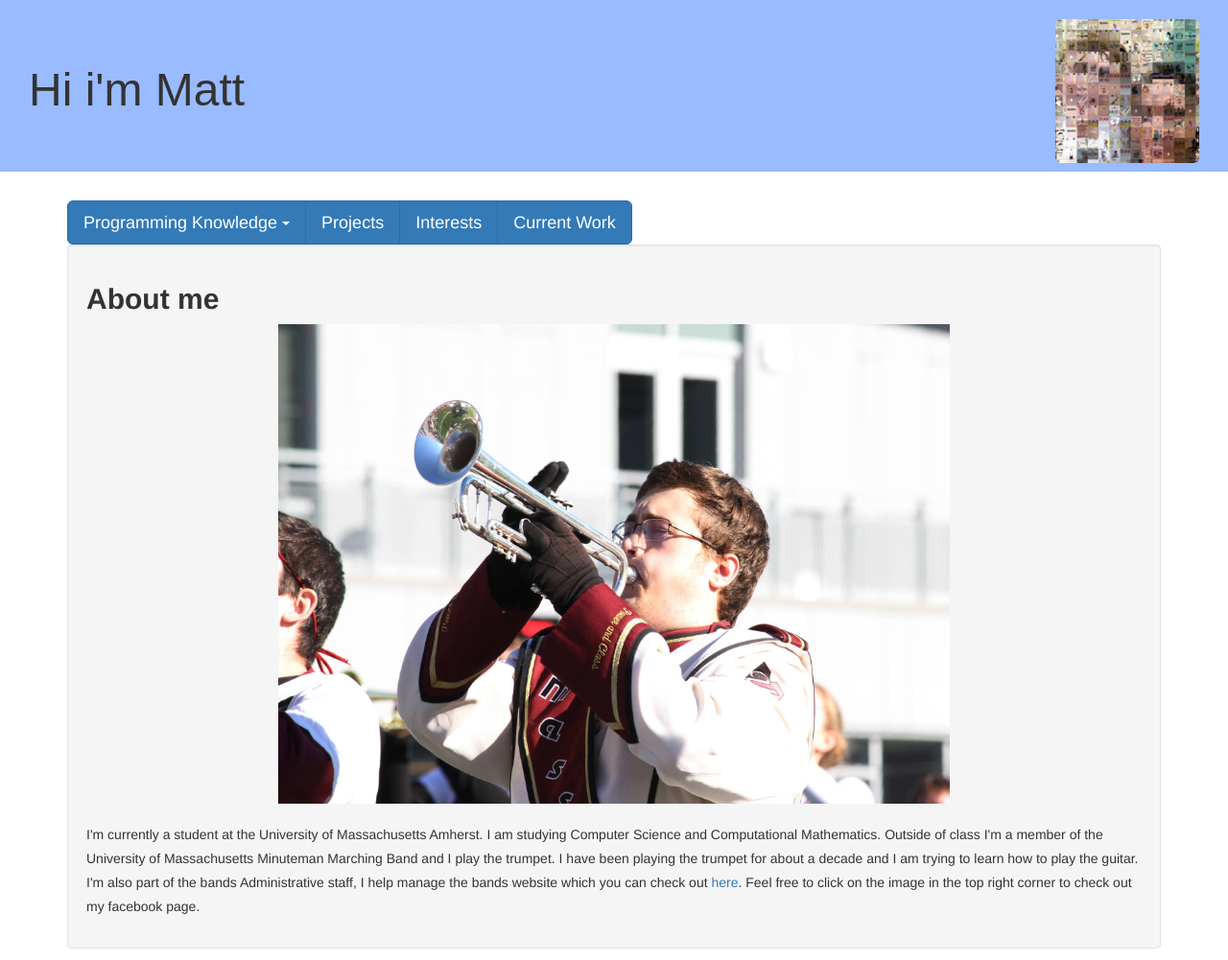
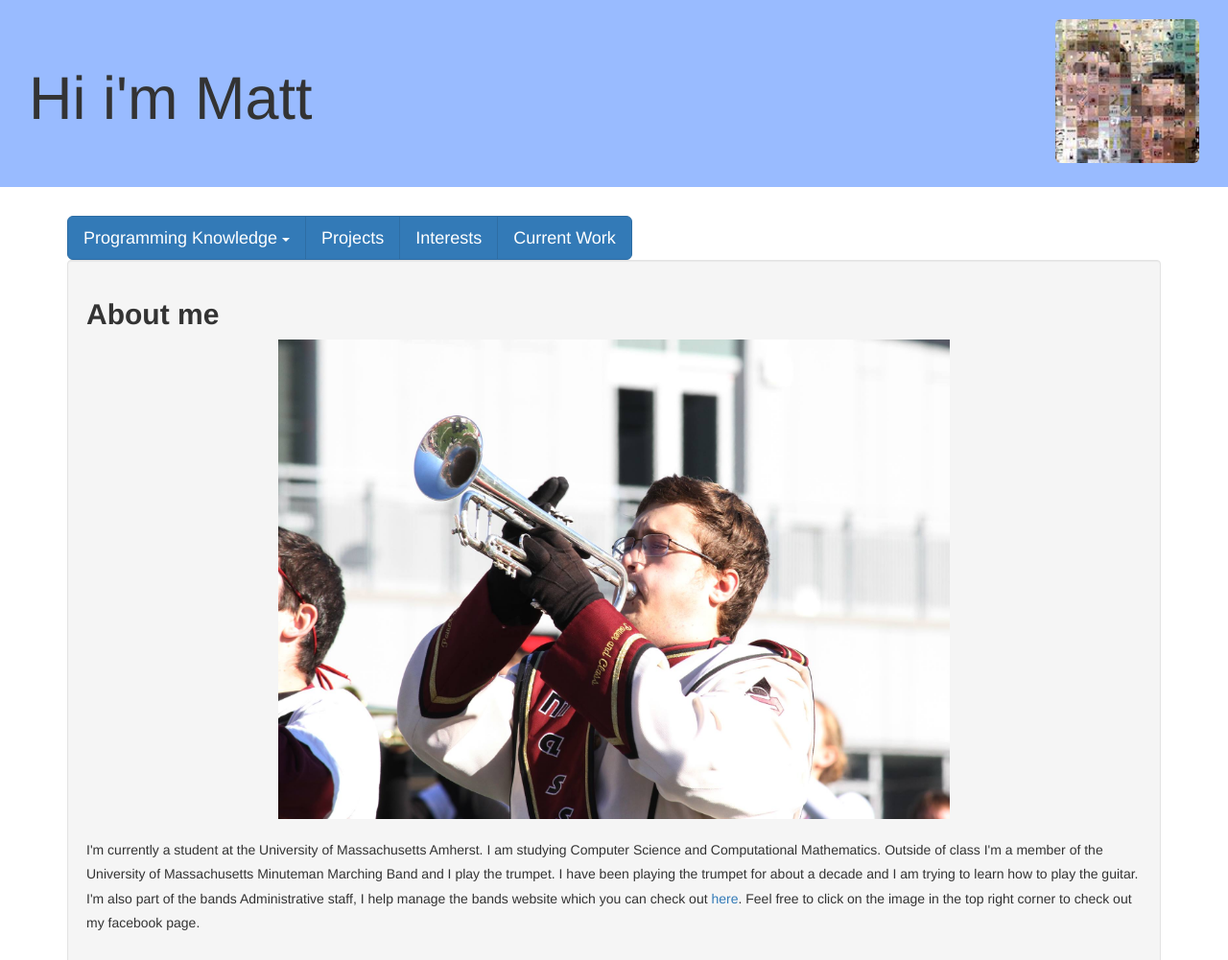
Before and after one commit to mattncc1701/MatthewLydigsen, a website: page index.html in a window 1280 px wide. Shown: the top 1001 px of the page at 96% size. Drawn offline with nearby package versions, Linux system fonts and the light colour scheme.

Commit message:
Update index.html

```diff
--- a/index.html
+++ b/index.html
@@ -18,7 +18,7 @@
                 <a href="https://www.facebook.com/matt.lydigsen?ref=bookmarks" target="_blank">
                     <img src="images/profilepicture.jpg" class="img-rounded" style="width:150px;height:150px; padding:0px;top: 20px; right:30px; position:absolute;">
                 </a>
-              <h1 style="padding-left:30px;font-family: sans-serif;"> <font size="10"> Hi i'm Matt</font></h1>
+              <h1 style="padding-left:30px;"> Hi i'm Matt</h1>
             </div>
              <div class="container">
                 <div class="btn-group btn-group-lg">
```
